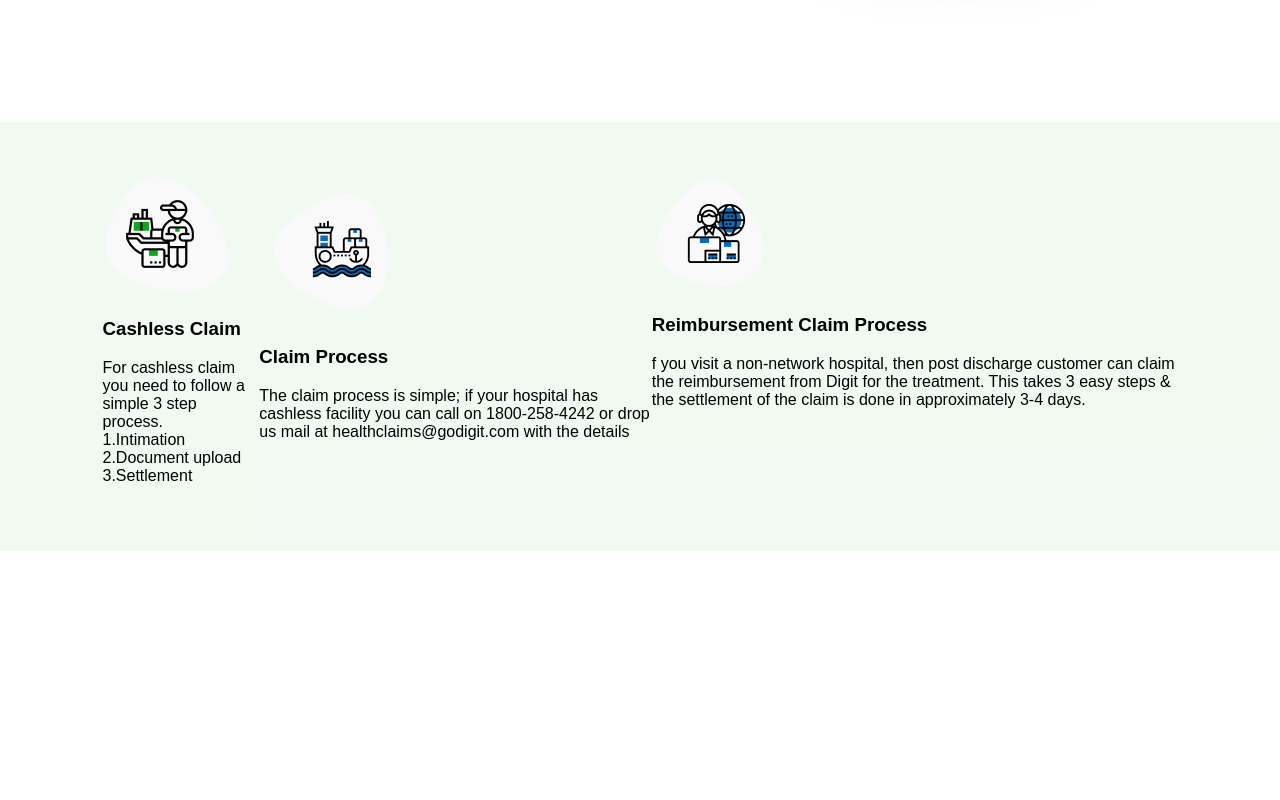
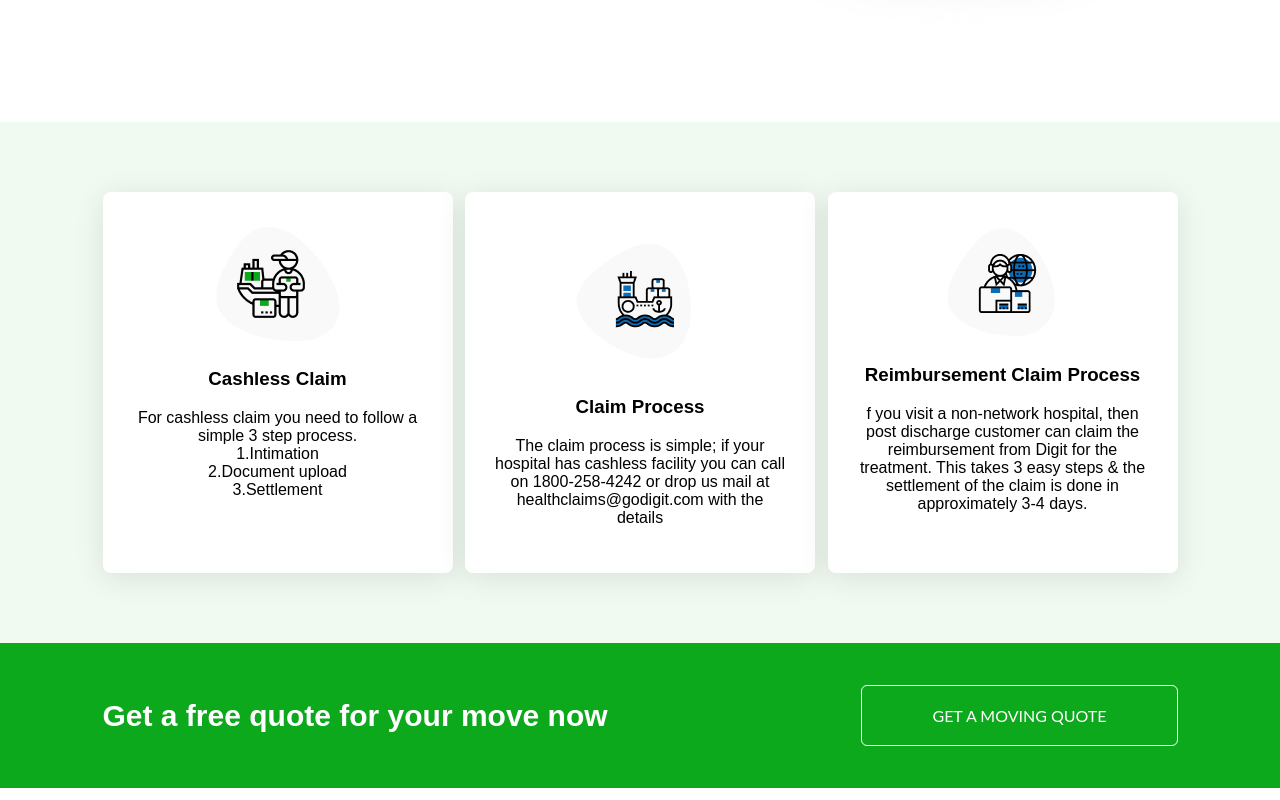
Before and after one commit to Muhammadboburshoh/MedicalLogo, a React (Create React App) app: page / in a window 1280 px wide. Shown: the part 2860-3660 px from the top of the page. Before the commit the page ends 3411 px from the top, so only its background shows below. Built offline with nearby package versions, Linux system fonts and the light colour scheme.

Commit message:
finished performance part

```diff
--- a/src/Pages/HomePage/Performance/performance.css
+++ b/src/Pages/HomePage/Performance/performance.css
@@ -1,6 +1,7 @@
 .performance {
   background-color: rgb(12, 169, 28, 6%);
-  padding: 50px;
+  padding-top: 70px;
+  margin-bottom: 100px;
 }
 
 .performance__list {
@@ -9,8 +10,46 @@
   margin: 0;
   list-style-type: none;
   justify-content: space-between;
+  margin-bottom: 70px;
 }
 
 .performance__item {
+  max-width: 350px;
+  background-color: #fff;
+  text-align: center;
+  padding: 30px;
+  box-sizing: border-box;
+  box-shadow: 0px 5px 30px rgba(0, 0, 0, 0.1);
+  border-radius: 8px;
+}
 
+.performance__about {
+  background-color: #0CA91C;
+  justify-content: space-between;
 }
+
+.performance__container {
+  display: flex;
+  align-items: center;
+  justify-content: space-between;
+  padding-top: 30px;
+  padding-bottom: 30px;
+}
+.performance__about-text {
+  color: #fff;
+  font-weight: 600;
+  font-size: 30px;
+  line-height: 25px;
+}
+
+.performance__about-link {
+  font-family: Lato;
+  border: 1px solid #fff;
+  border-radius: 6px;
+  font-size: 16px;
+  line-height: 19px;
+  text-transform: uppercase;
+  color: #fff;
+  text-decoration: none;
+  padding: 20px 70px;
+}
--- a/src/Pages/HomePage/Performance/performance.jsx
+++ b/src/Pages/HomePage/Performance/performance.jsx
@@ -1,11 +1,16 @@
+import { Link } from "react-router-dom"
+
 import "./performance.css"
 import first_performance from "../../../images/first-performance.png"
 import second_performance from "../../../images/second-performance.png"
 import therd_performance from "../../../images/therd-performance.png"
+import performance_img from "../../../images/performance-img.jpg"
+
 
 function Performance () {
 
   return (
+    <>
     <section className="performance">
       <div className="container">
         <ul className="performance__list">
@@ -27,8 +32,34 @@ function Performance () {
             <p className="performance__item-text">f you visit a non-network hospital, then post discharge customer can claim the reimbursement from Digit for the treatment. This takes 3 easy steps & the settlement of the claim is done in approximately 3-4 days.</p>
           </li>
         </ul>
+
       </div>
+
+      <div className="performance__about">
+        <div className="container performance__container">
+          <p className="performance__about-text">Get a free quote for your move now</p>
+
+          <Link className="performance__about-link" to="#">Get a moving quote</Link>
+        </div>
+      </div>
+
+
+
     </section>
+
+    <div className="container">
+      <li className="about__item">
+        <img src={performance_img} alt="About img" className="about__item-img"/>
+
+        <div className="about__item-right">
+          <span className="about__item-header">Accidental Insurance Cover</span>
+          <h3 className="about__item-heading">Personal Accidental<br/> <span>Insurance Cover</span></h3>
+          <p className="about__item-text">Dhani App bring comprehensive Health care plan for all your necessary medical expenses for you powered by GoDigit Health Insurance. This insurance comes with cashless facility across the country in more than 4700+ hospitals. This insurance covers comes with number of features which includes COVID-19 & easy claim process..</p>
+          <Link to="#" className="about__btn">Know More</Link>
+        </div>
+      </li>
+      </div>
+    </>
   )
 }
 
```
Also changed, not shown: src/images/performance-img.jpg (added).
